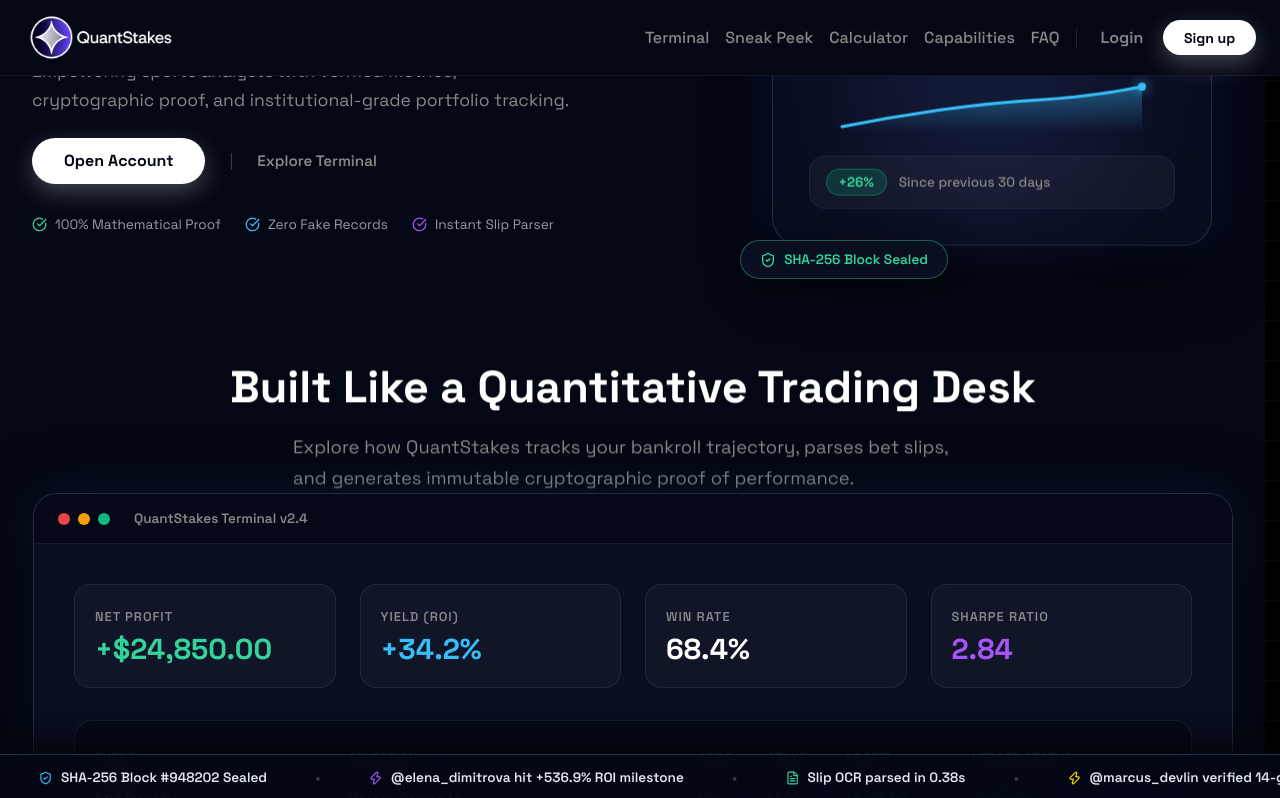
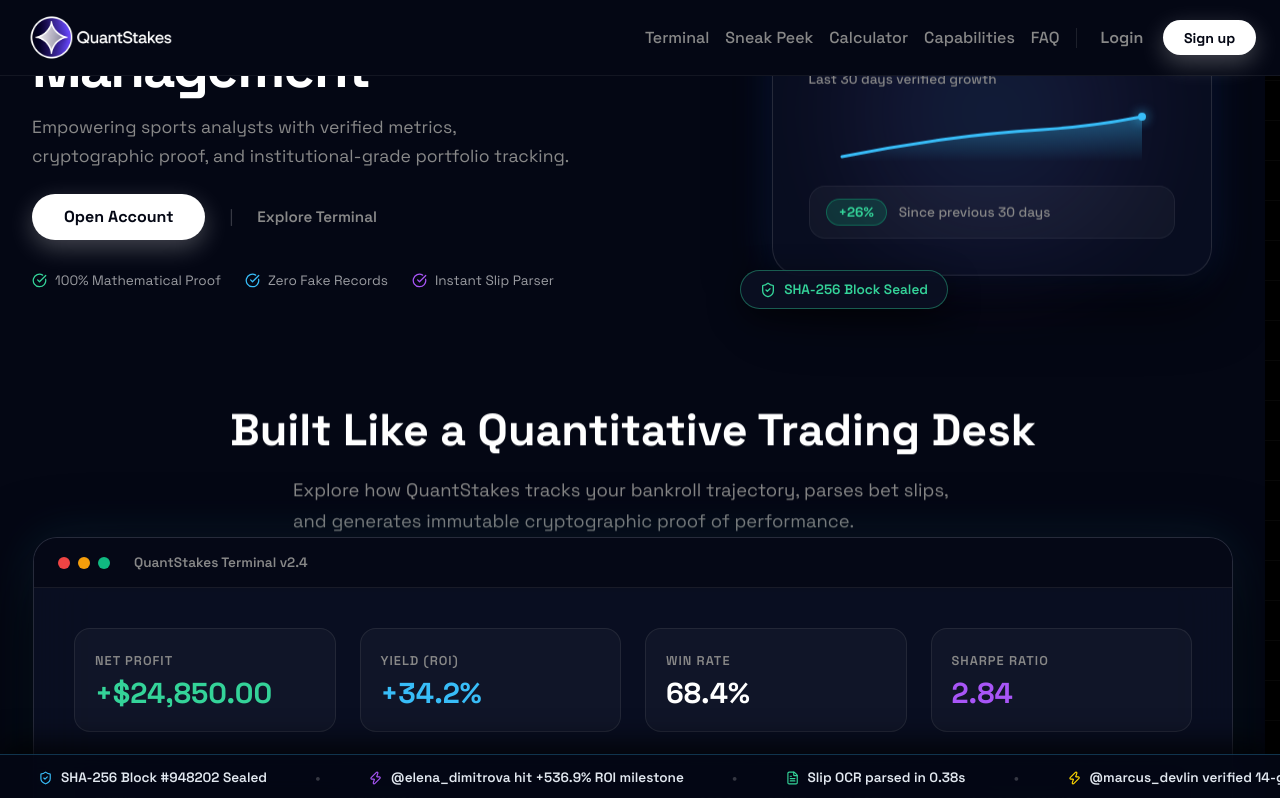
Before and after one commit to tsvetkov10/QuantStake, a React (Vite) app: page / in a window 1280 px wide. Shown: the top 798 px of the page. Built offline with nearby package versions, Linux system fonts and the light colour scheme; a web font is replaced by a local one.

Commit message:
Root cause analysis fix: Pulled hero headline directly under header bottom line with -95px cumulative negative margin shift on dev and main

```diff
--- a/src/pages/Landing.jsx
+++ b/src/pages/Landing.jsx
@@ -192,13 +192,13 @@
       </header>
 
       {/* Hero Section */}
-      <section className="hero-landing-section" style={{ position: 'relative', width: '100%', paddingTop: '76px', paddingBottom: 0, marginTop: '-60px' }}>
+      <section className="hero-landing-section" style={{ position: 'relative', width: '100%', paddingTop: '76px', paddingBottom: '0.5rem', marginTop: '-40px' }}>
 
-        <div className="hero-cirform-grid" style={{ padding: '0 2rem 0 2rem', alignItems: 'flex-start', marginTop: '-30px' }}>
+        <div className="hero-cirform-grid" style={{ padding: '0 2rem 0.5rem 2rem', alignItems: 'flex-start', marginTop: '-20px' }}>
 
           {/* Hero Left Column: Headline, Description & White Pill Action */}
-          <div className="flex-col" style={{ alignItems: 'flex-start', marginTop: '-30px', paddingTop: 0, opacity: 1, transform: 'none' }}>
-            <h1 className="title-cirform mb-2" style={{ marginTop: 0, paddingTop: 0, textAlign: 'left', letterSpacing: '-2px', fontSize: 'clamp(2.6rem, 4.2vw, 4.2rem)' }}>
+          <div className="flex-col" style={{ alignItems: 'flex-start', marginTop: '-20px', paddingTop: 0, opacity: 1, transform: 'none' }}>
+            <h1 className="title-cirform mb-4" style={{ marginTop: '-15px', paddingTop: 0, textAlign: 'left', letterSpacing: '-2px', fontSize: 'clamp(2.8rem, 4.4vw, 4.5rem)' }}>
               We create bright <br />
               future for Portfolio Management
             </h1>
```
